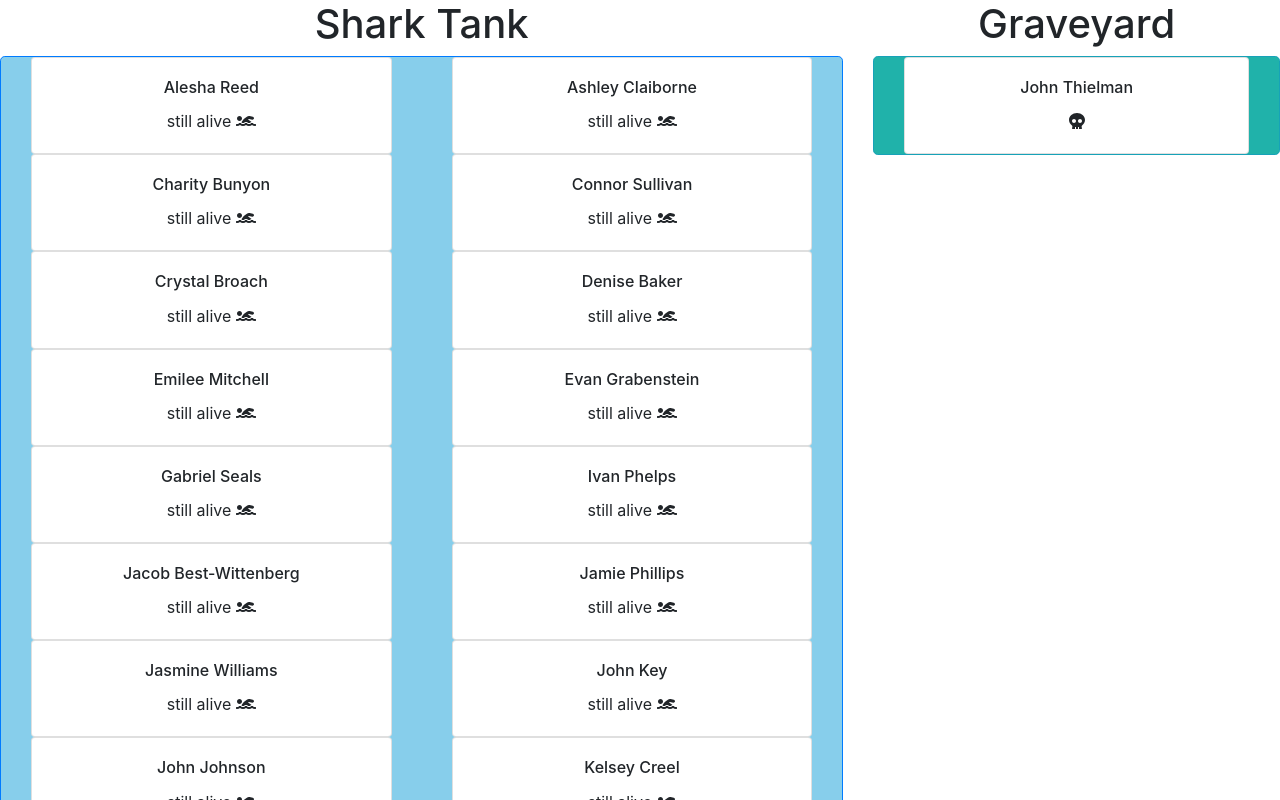
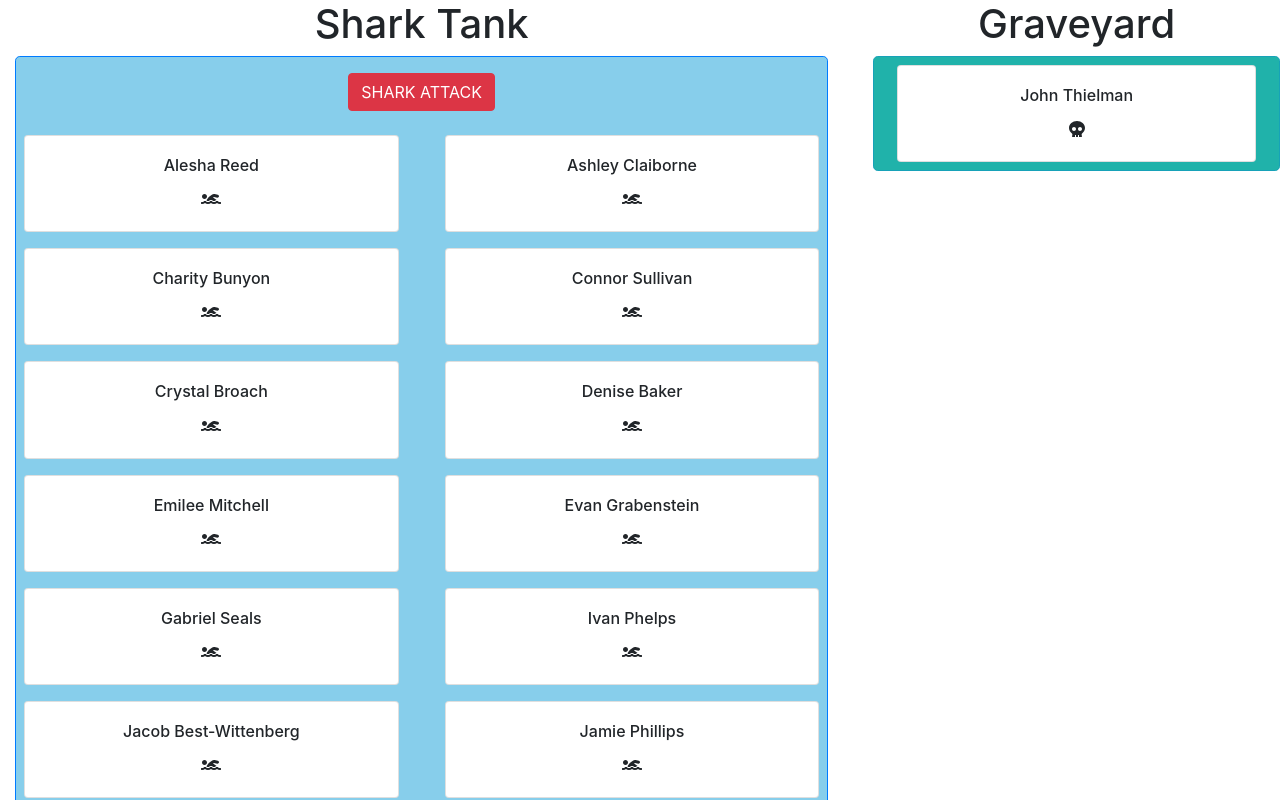
Before and after one commit to jthielman/shark-attack, a React (Create React App) app: page / in a window 1280 px wide. Shown: the top 800 px of the page. Built offline with nearby package versions, Linux system fonts and the light colour scheme.

Commit message:
isDead changes

```diff
--- a/src/components/GraveStone/GraveStone.js
+++ b/src/components/GraveStone/GraveStone.js
@@ -14,7 +14,7 @@ class GraveStone extends React.Component {
 
     return (
       <div className="col">
-        <div className="card">
+        <div className="card m-2">
           <div className="card-body">
             <h6 className="card-title">{corpse.firstName} {corpse.lastName}</h6>
             <p className="card-text">{skull}</p>
--- a/src/components/LiveStudent/LiveStudent.js
+++ b/src/components/LiveStudent/LiveStudent.js
@@ -15,10 +15,10 @@ class LiveStudent extends React.Component {
 
     return (
       <div className="col-6">
-        <div className="card">
+        <div className="card m-2">
           <div className="card-body">
             <h6 className="card-title">{student.firstName} {student.lastName}</h6>
-            <p className="card-text">still alive {element}</p>
+            <p className="card-text">{element}</p>
           </div>
         </div>
       </div>
--- a/src/components/SharkTank/SharkTank.js
+++ b/src/components/SharkTank/SharkTank.js
@@ -5,6 +5,7 @@ import studentShape from '../../helpers/propz/studentShape';
 import './SharkTank.scss';
 
 import LiveStudent from '../LiveStudent/LiveStudent';
+import studentsData from '../../helpers/data/studentsData';
 
 class SharkTank extends React.Component {
   static propTypes = {
@@ -16,11 +17,23 @@ class SharkTank extends React.Component {
 
     const livingCards = myStudents.map((student) => (<LiveStudent key={student.id} student={student} />));
 
+    const attackAStudent = (e) => {
+      e.preventDefault();
+      const randomStudent = myStudents[Math.floor(Math.random() * myStudents.length)];
+      studentsData.followTheLight(randomStudent.id);
+      console.log(randomStudent.id, 'is dead?', randomStudent.isDead);
+      const students = studentsData.livingStudents();
+      this.setState({ students });
+    };
+
     return (
       <div className='container'>
         <h1>Shark Tank</h1>
-        <div className='sharkTank row border border-primary rounded-lg card-deck'>
-          {livingCards}
+        <div className='sharkTank border border-primary rounded-lg'>
+          <button className='btn btn-danger m-3' onClick={attackAStudent}>SHARK ATTACK</button>
+          <div className='row card-deck'>
+            {livingCards}
+          </div>
         </div>
       </div>
     );
--- a/src/helpers/data/studentsData.js
+++ b/src/helpers/data/studentsData.js
@@ -143,4 +143,13 @@ const livingStudents = () => students.filter((student) => student.isDead === fal
 
 const dearlyBeloved = () => students.filter((student) => student.isDead === true);
 
-export default { livingStudents, dearlyBeloved };
+const followTheLight = (studentId) => {
+  students.forEach((response) => {
+    if (response.id === studentId) {
+      response.isDead = true;
+    }
+  });
+  console.log(students);
+};
+
+export default { livingStudents, dearlyBeloved, followTheLight };
```
